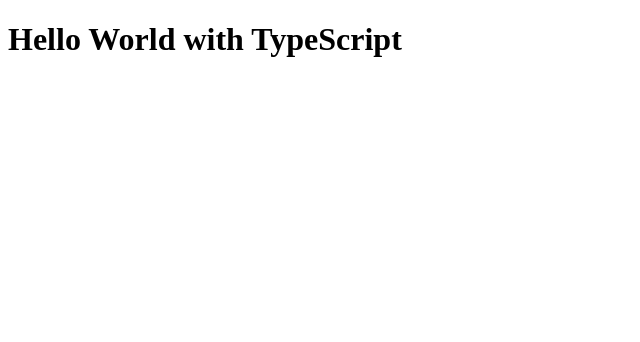
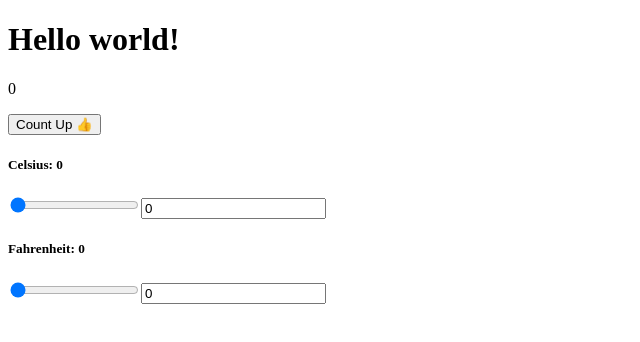
Before and after one commit to aoki/brewing-lab, a Next.js app: page / in a window 1280 px wide. Shown: the top 342 px of the page, without its empty margins (0-640 px from the left). Built offline with nearby package versions, Linux system fonts and the light colour scheme.

Commit message:
Add temprature

```diff
--- a/pages/index.tsx
+++ b/pages/index.tsx
@@ -1,3 +1,45 @@
-const Home = () => <h1>Hello World with TypeScript</h1>
+import { NextPage } from 'next';
+import React, {useState} from 'react';
+
+interface Degree {
+  c: string;
+  f: string;
+}
+
+const Home: NextPage<{ userAgent: string }> = ({ userAgent }) => {
+  const [count, setCount] = useState(0);
+
+  const [temp, updateTemp] = useState<Degree>({ f: "0", c: "0" })
+
+  const updateC = (ev: React.ChangeEvent<HTMLInputElement>) => updateTemp({
+    c: Number(ev.target.value).toFixed(2),
+    f: (Number(ev.target.value) * 9 / 5 + 32).toFixed(2)
+  });
+
+  const updateF = (ev: React.ChangeEvent<HTMLInputElement>) => updateTemp({
+    c: ((Number(ev.target.value) - 32) * 5 / 9).toFixed(2),
+    f: Number(ev.target.value).toFixed(2)
+  });
+
+  return (
+    <div>
+      <h1>Hello world!</h1>
+      <p>{userAgent}</p>
+      <p>{count}</p>
+      <button onClick={() => setCount(count + 1)}> Count Up 👍 </button>
+      <h5>Celsius: {temp.c}</h5>
+      <input type = "range" value = {temp.c} onChange = {updateC} />
+      <input type = "number" value = {temp.c} onChange = {updateC} />
+      <h5>Fahrenheit: {temp.f}</h5>
+      <input type = "range" value = {temp.f} onChange = {updateF} />
+      <input type = "numbre" step = "0.01" value = {temp.f} onChange = {updateF} />
+    </div>
+  );
+}
+
+Home.getInitialProps = async ({ req }) => {
+  const userAgent = req ? req.headers['user-agent'] || '' : navigator.userAgent;
+  return { userAgent };
+};
 
 export default Home;
--- a/tsconfig.json
+++ b/tsconfig.json
@@ -8,7 +8,7 @@
     ],
     "allowJs": true,
     "skipLibCheck": true,
-    "strict": false,
+    "strict": true,
     "forceConsistentCasingInFileNames": true,
     "noEmit": true,
     "esModuleInterop": true,
```
